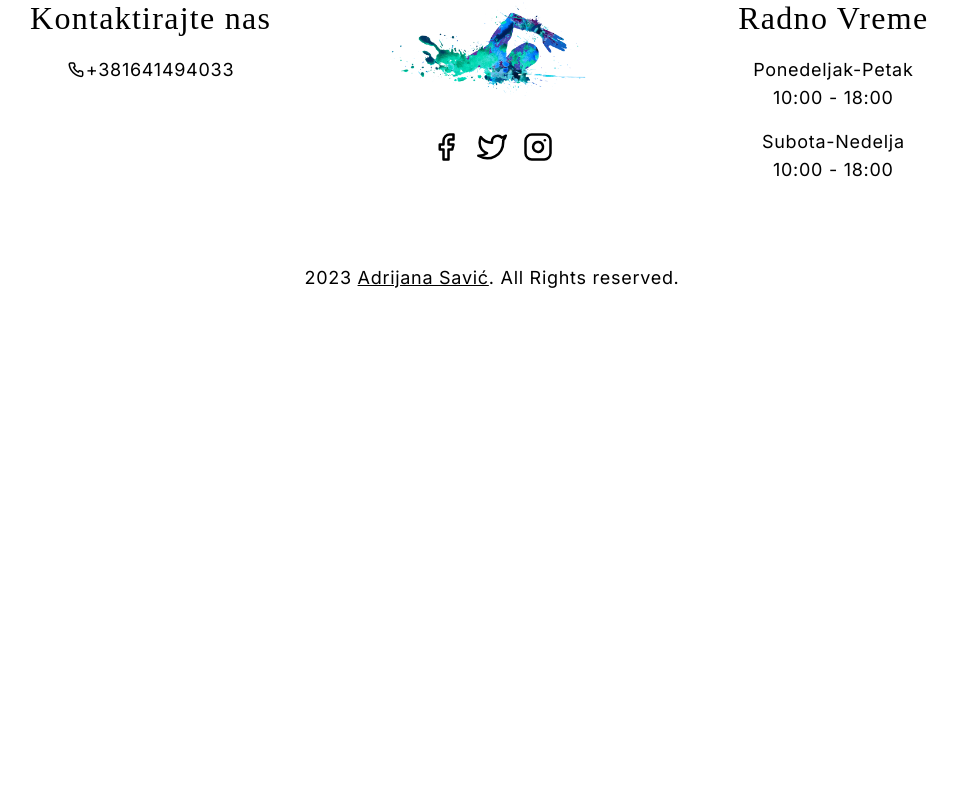
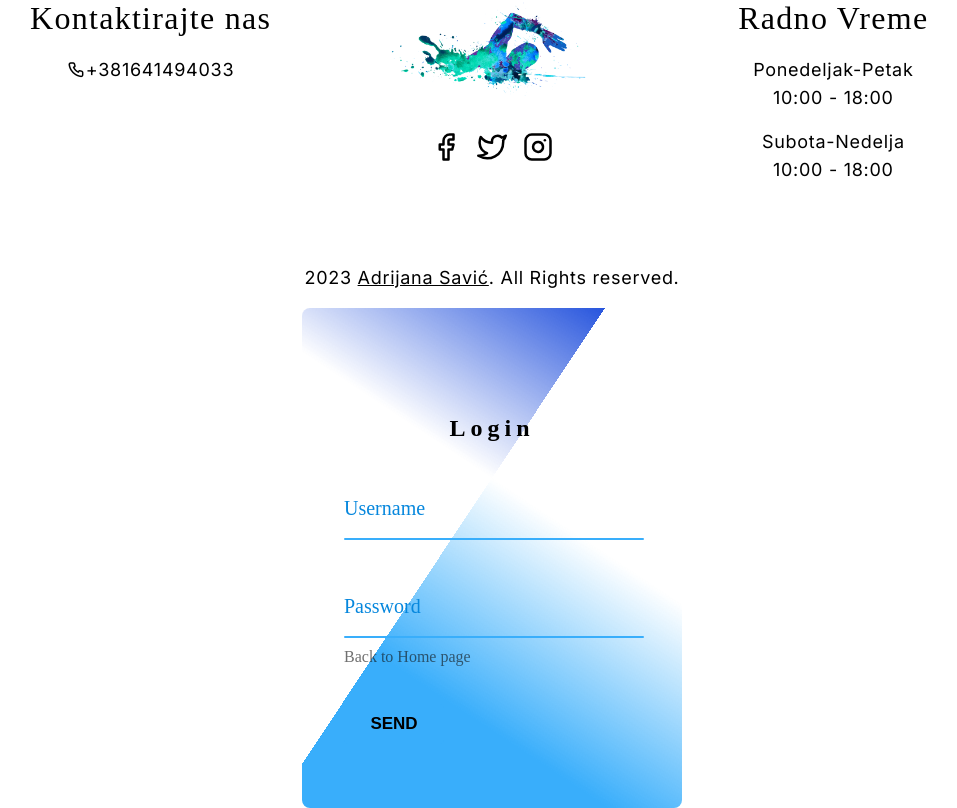
Before and after one commit to adrijanasavic/frontend_swimming, a React (Create React App) app: page /login in a window 1280 px wide. Shown: the part 4327-5135 px from the top of the page, without its empty margins (148-1105 px from the left). Before the commit the page ends 4635 px from the top, so only its background shows below. Built offline with nearby package versions, Linux system fonts and the light colour scheme; a web font is replaced by a local one.

Commit message:
create Login, connect with backend and redirect to Bashboar

```diff
--- a/package.json
+++ b/package.json
@@ -11,11 +11,13 @@
     "@testing-library/react": "^13.4.0",
     "@testing-library/user-event": "^13.5.0",
     "aos": "^2.3.4",
+    "axios": "^1.4.0",
     "emailjs-com": "^3.2.0",
     "react": "^18.2.0",
     "react-dom": "^18.2.0",
     "react-icons": "^4.10.1",
     "react-redux": "^8.1.1",
+    "react-router-dom": "^6.14.0",
     "react-scripts": "5.0.1",
     "redux": "^4.2.1",
     "web-vitals": "^2.1.4"
--- a/src/App.js
+++ b/src/App.js
@@ -1,24 +1,14 @@
+import { Outlet } from "react-router-dom";
 import "./App.css";
-import AboutUs from "./components/AboutUs/AboutUs";
-import Contact from "./components/Contact/Contact";
-import Footer from "./components/Footer/Footer";
-import Gallery from "./components/Gallery/Gallery";
-import Header from "./components/Header/Header";
 import Navbar from "./components/Navbar/Navbar";
-import Personal from "./components/Personal/Personal";
-import Specijal from "./components/Special/Specijal";
+import Home from "./pages/Home/Home";
 
 function App() {
   return (
     <div>
       <Navbar />
-      <Header />
-      <AboutUs />
-      <Specijal />
-      <Personal />
-      <Gallery />
-      <Contact />
-      <Footer/>
+      <Home/>
+      <Outlet/>
     </div>
   );
 }
--- a/src/index.js
+++ b/src/index.js
@@ -1,15 +1,19 @@
 import React from "react";
 import ReactDOM from "react-dom/client";
 import "./index.css";
-import App from "./App";
 import { Provider } from "react-redux";
 import { store } from "./redux/store";
+import { RouterProvider } from "react-router-dom";
+import router from "./routes/router";
+import axios from "axios";
+
+axios.defaults.baseURL = "http://localhost:4000";
 
 const root = ReactDOM.createRoot(document.getElementById("root"));
 root.render(
   <React.StrictMode>
     <Provider store={store}>
-      <App />
+      <RouterProvider router={router}/>
     </Provider>
   </React.StrictMode>
 );
--- /dev/null
+++ b/src/pages/Dashboard/Dashboard.jsx
@@ -0,0 +1,12 @@
+import React from "react";
+import "./Dashboard.css";
+
+function Dashboard() {
+  return (
+    <div>
+          Dashboard
+    </div>
+  )
+}
+
+export default Dashboard
--- /dev/null
+++ b/src/pages/Home/Home.jsx
@@ -0,0 +1,24 @@
+import React from "react"
+import Header from "../../components/Header/Header"
+import AboutUs from "../../components/AboutUs/AboutUs"
+import Specijal from "../../components/Special/Specijal"
+import Personal from "../../components/Personal/Personal"
+import Gallery from "../../components/Gallery/Gallery"
+import Contact from "../../components/Contact/Contact"
+import Footer from "../../components/Footer/Footer"
+
+function Home() {
+  return (
+    <div>
+          <Header />
+          <AboutUs />
+          <Specijal />
+          <Personal />
+          <Gallery />
+          <Contact />
+          <Footer/>
+    </div>
+  )
+}
+
+export default Home;
--- /dev/null
+++ b/src/pages/Login/Login.css
@@ -0,0 +1,151 @@
+.box {
+    position: relative;
+    width: 380px;
+    height: 500px;
+    background-color: var(--color-white);
+    border-radius: 8px;
+    overflow: hidden;
+    display: flex;
+    justify-content: center;
+    align-items: center;
+    min-height: 50vh;
+    margin: 0px auto;
+}
+
+.box__form {
+    position: absolute;
+    inset: 2px;
+    border-radius: 8px;
+    z-index: 1;
+    padding: 5px 40px;
+    display: flex;
+    flex-direction: column;
+    margin-top: 100px;
+}
+
+.box__form h2 {
+    color: var(--primary);
+    font-weight: 800;
+    text-align: center;
+    letter-spacing: 5px;
+}
+
+.box__form--input-box {
+    position: relative;
+    width: 300px;
+    margin-top: 35px;
+    min-height: 50px;
+}
+
+.box__form--input-box input {
+    position: relative;
+    width: 100%;
+    padding: 20px 10px 10px;
+    margin-top: 10px;
+    background-color: transparent;
+    border: none;
+    outline: none;
+    font-size: 20px;
+    letter-spacing: 2px;
+    z-index: 2;
+}
+
+.box__form--input-box input:valid~label,
+.box__form--input-box input:focus~label {
+    color: var(--white);
+    font-size: 17px;
+    transform: translateX(0px) translateY(-34px);
+}
+
+.box__form--input-box label {
+    position: absolute;
+    left: 0;
+    padding: 20px 0px 10px;
+    font-size: 20px;
+    color: var(--color-secondary);
+    pointer-events: none;
+    transition: 0.5s;
+}
+
+.box__form--input-box i {
+    position: absolute;
+    left: 0;
+    bottom: 0;
+    width: 100%;
+    height: 2px;
+    background: var(--color-primary);
+    border-radius: 4px;
+    transition: 0.5s;
+    pointer-events: none;
+    z-index: 1;
+}
+
+.box__form--input-box input:valid~i,
+.box__form--input-box input:focus~i {
+    height: 44px;
+}
+
+.box__form--link {
+    margin: 10px 0;
+}
+
+.box__form--link a {
+    color: var(--color-grey);
+    text-decoration: none;
+}
+
+.box__form--link a:hover {
+    color: var(--color-secondary);
+}
+
+.box__form input[type=submit] {
+    border: none;
+    outline: none;
+    background-color: var(--color-primary);
+    padding: 10px 25px;
+    width: 100px;
+    margin-top: 10px;
+    border-radius: 4px;
+    font-weight: 800;
+    font-size: 17px;
+    cursor: pointer;
+}
+
+.box__form input[type=submit]:active {
+    opacity: 0.8;
+}
+
+.box::before {
+    content: "";
+    position: absolute;
+    top: -50%;
+    left: -50%;
+    width: 380px;
+    height: 420px;
+    background: linear-gradient(0deg, transparent, #2150dc, #2117d8);
+    transform-origin: bottom right;
+    animation: animate 6s linear infinite;
+}
+
+.box::after {
+    content: "";
+    position: absolute;
+    top: -50%;
+    left: -50%;
+    width: 380px;
+    height: 420px;
+    background: linear-gradient(0deg, transparent, var(--color-primary), var(--color-primary));
+    transform-origin: bottom right;
+    animation: animate 6s linear infinite;
+    animation-delay: -3s;
+}
+
+@keyframes animate {
+    0% {
+        transform: rotate(0deg);
+    }
+
+    100% {
+        transform: rotate(360deg);
+    }
+}
--- /dev/null
+++ b/src/pages/Login/Login.jsx
@@ -0,0 +1,88 @@
+import React, { useState } from "react";
+import "./Login.css";
+import LoginService from "../../services/loginServices"
+import { useNavigate, Link } from "react-router-dom";
+import { useDispatch } from "react-redux";
+import { setUser } from "../../redux/userSlice";
+
+export default function Login() {
+  const dispatch = useDispatch();
+
+  const [isValidForm, setIsValidForm] = useState(true);
+  const navigate = useNavigate();
+  const [message, setMessage] = useState("hidden")
+
+  const [userCredentials, setUserCredentials] = useState({
+    username: null,
+    password: null
+  })
+
+
+  function handleChange(e) {
+    let copyUserCredentials = { ...userCredentials }
+    copyUserCredentials[e.target.name] = e.target.value;
+    setUserCredentials(copyUserCredentials)
+  }
+  const onSubmitForm = (e) => {
+    e.preventDefault();
+    if (!userCredentials.username || !userCredentials.password) {
+      setIsValidForm(false);
+      return;
+    }
+    setIsValidForm(true);
+
+
+    LoginService.login(userCredentials)
+      .then((res) => {
+        if (res.status === 200) {
+          console.log(res);
+          localStorage.setItem("user", JSON.stringify(res.data));
+          dispatch(setUser(res.data));
+          navigate("/dashboard")
+        } else {
+          setMessage("visible")
+          console.log("User not found");
+        }
+      })
+      .catch((err) => {
+        console.log(err);
+      });
+  };
+
+  return (
+    <form className="box" onSubmit={onSubmitForm} method="post">
+      <div className="box__form">
+        <h2>Login</h2>
+        <div className="box__form--input-box">
+          <input
+            type="text"
+            id="username"
+            name="username"
+            placeholder=""
+            required="required"
+            onChange={((e) => { { handleChange(e) } })}
+          />
+          <label htmlFor="usename">Username</label>
+          <i></i>
+        </div>
+        <div className="box__form--input-box">
+          <input
+            type="password"
+            id="password"
+            name="password"
+            placeholder=""
+            required="required"
+            onChange={((e) => { { handleChange(e) } })}
+          />
+          <label htmlFor="password">Password</label>
+          <i></i>
+        </div>
+        <div className="box__form--link">
+          <Link to="/">Back to Home page</Link>
+        </div>
+        <p style={{ visibility: message }}>User not found</p>
+        <input type="submit" value={"SEND"} />
+      </div>
+    </form>
+  );
+}
--- /dev/null
+++ b/src/redux/userSlice.js
@@ -0,0 +1,17 @@
+import { createSlice } from "@reduxjs/toolkit";
+
+const userSlice = createSlice({
+    name: "users",
+    initialState: {
+        user: {},
+    },
+    reducers: {
+        setUser: (state, action) => {
+            state.user = action.payload;
+            console.log(action.payload);
+        },
+    },
+});
+
+export const { setUser } = userSlice.actions;
+export default userSlice.reducer;
--- /dev/null
+++ b/src/routes/router.js
@@ -0,0 +1,36 @@
+import { createBrowserRouter } from "react-router-dom";
+import { routes } from "./routes";
+import App from "../App";
+import Login from "../pages/Login/Login";
+import Dashboard from "../pages/Dashboard/Dashboard";
+import { Navigate } from "react-router-dom";
+
+const router = createBrowserRouter([
+    {
+        path: routes.HOME.path,
+        element: <App />,
+        children: [
+            {
+                path: routes.LOGIN.path,
+                element: <Login />
+            },
+            {
+                path: routes.DASHBOARD.path,
+
+                element: (
+                    <UserProtect>
+                        <Dashboard />
+                    </UserProtect>
+                ),
+            },
+        ]
+    }
+]);
+
+function UserProtect({ children }) {
+    if (localStorage.hasOwnProperty("user")) {
+        return children;
+    }
+    return <Navigate to="/login" />;
+}
+export default router;
--- /dev/null
+++ b/src/routes/routes.js
@@ -0,0 +1,14 @@
+export const routes = {
+    HOME: {
+        name: "Home",
+        path: "/",
+    },
+    LOGIN: {
+        name: "Login",
+        path: "/login"
+    },
+    DASHBOARD: {
+        name: "Dashboard",
+        path: "/dashboard"
+    }
+};
--- /dev/null
+++ b/src/services/loginServices.js
@@ -0,0 +1,11 @@
+import axios from "axios";
+
+class LoginService {
+    static login(body) {
+        console.log("body--->", body);
+
+        return axios.post("/login", body);
+    }
+}
+
+export default LoginService;
```
Also changed, not shown: src/pages/Dashboard/Dashboard.css (added), 1 other file (tests, documents, lock files or other folders).
